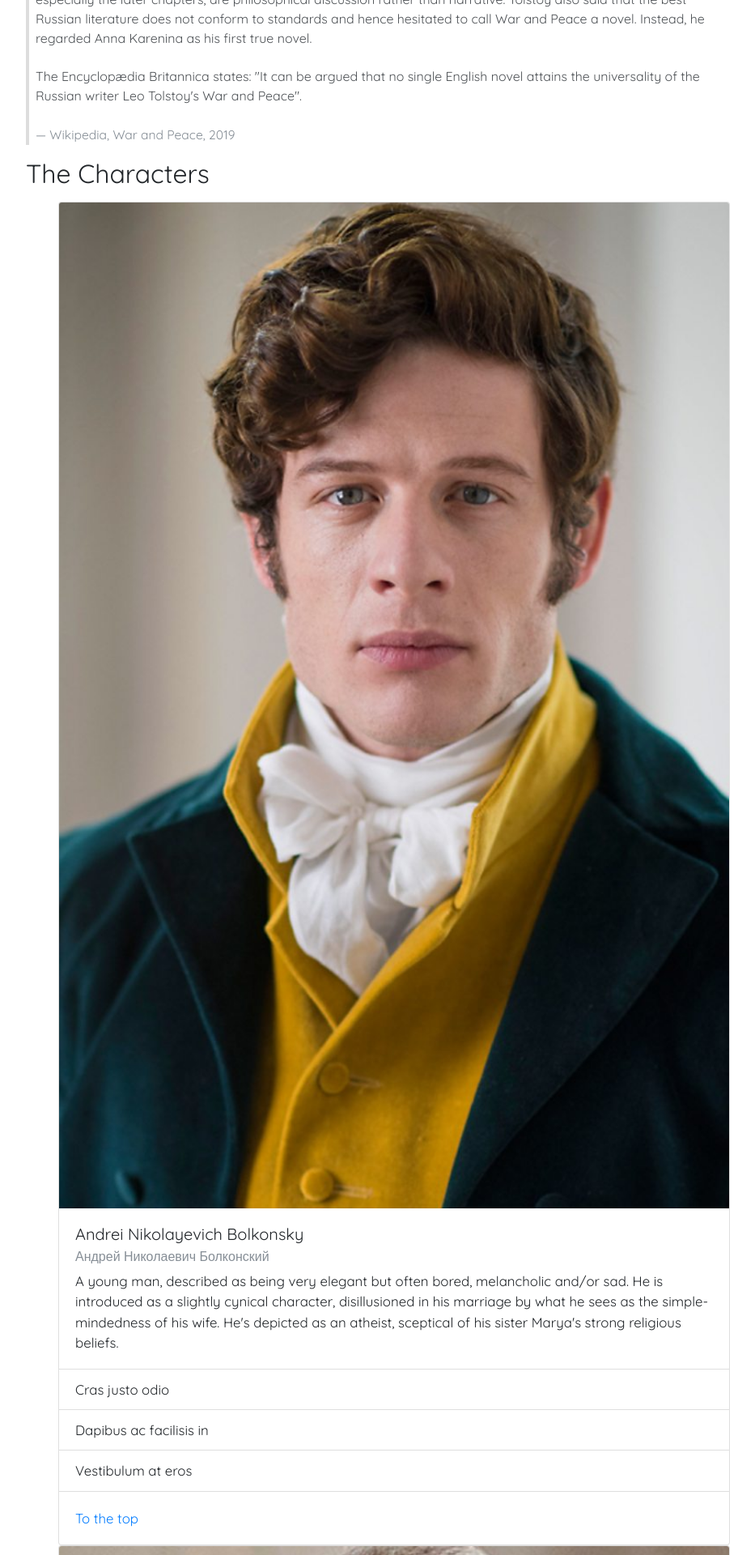
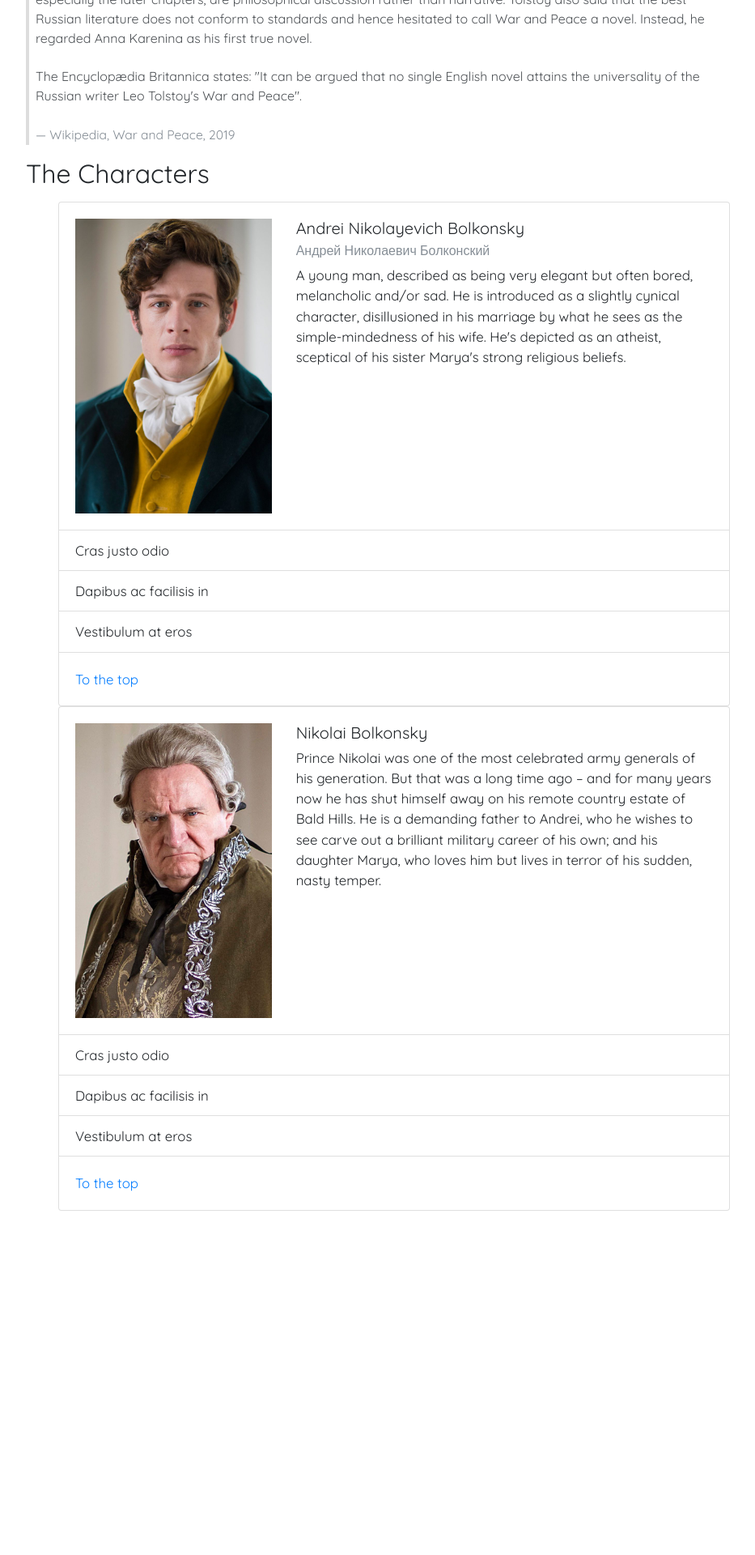
Before and after one commit to alessandrosp/war-and-peace, a Jekyll site: the page built from docs/index.html, in a window 1280 px wide. Shown: the part 753-2673 px from the top of the page at 81% size, without its empty margins (173-1106 px from the left). Built offline with Jekyll 4.4.1, drawn with Linux system fonts in a browser that asks for light colours; nearby versions of some CDN libraries; after the commit the page ends 2364 px from its top, so only the background shows below that.

Commit message:
Update index.html

```diff
--- a/docs/index.html
+++ b/docs/index.html
@@ -31,11 +31,17 @@ layout: default
 			<ol>
 				{% for character in site.characters %}
 				<div class="card">
-					<img class="card-img-top" src="{{ character.image }}" alt="Card image cap">
 					<div class="card-body">
-						<h5 class="card-title">{{ character.name }}</h5>
-						<h6 class="card-subtitle mb-2 text-muted">{{ character.russian }}</h6>
-						<p class="card-text">{{ character.description }}</p>
+						<div class="row">
+							<div class="col-4">
+								<img style="width: 100%" src="{{ character.image }}" alt="{{ character.name }}">
+							</div>
+								<div class="col-8">
+								<h5 class="card-title">{{ character.name }}</h5>
+								<h6 class="card-subtitle mb-2 text-muted">{{ character.russian }}</h6>
+								<p class="card-text">{{ character.description }}</p>
+							</div>
+						</div>
 					</div>
 					<ul class="list-group list-group-flush">
 						<li class="list-group-item">Cras justo odio</li>
```
